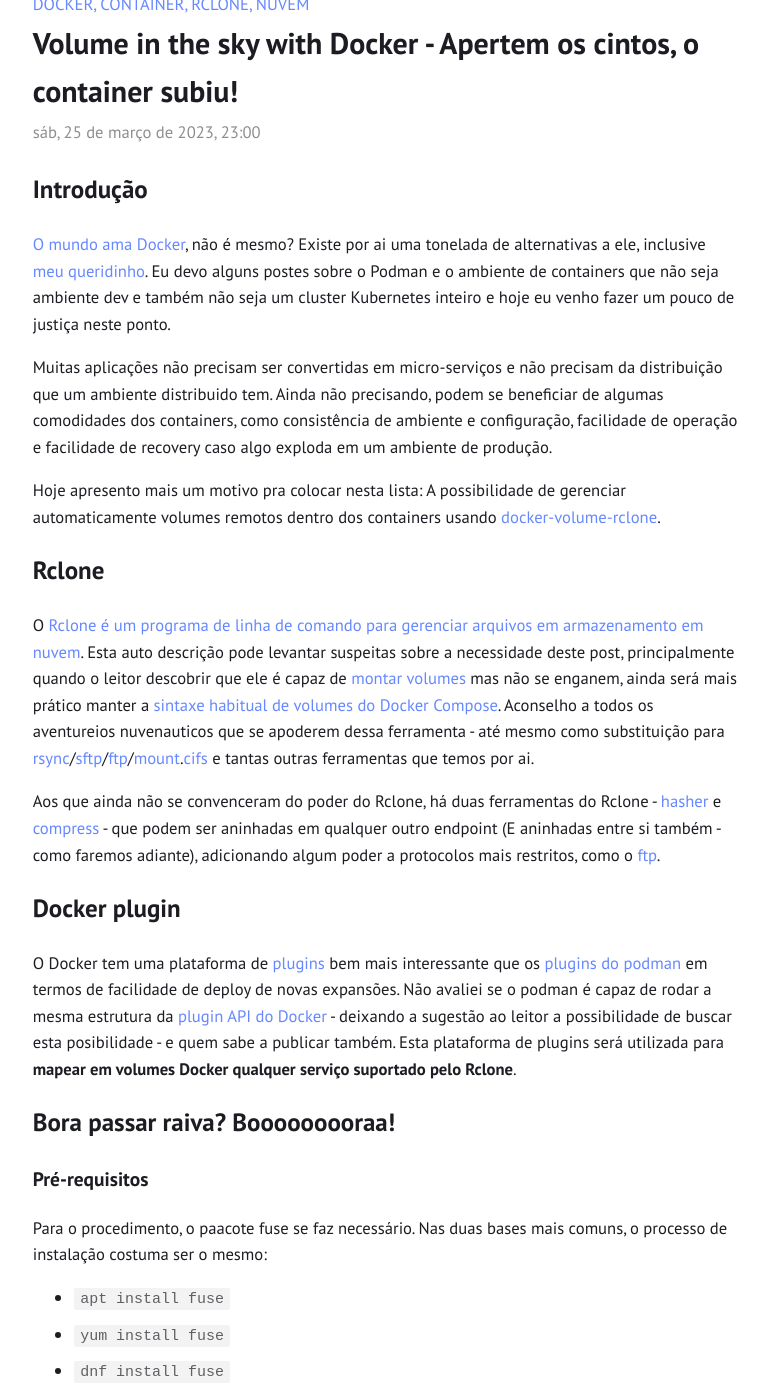
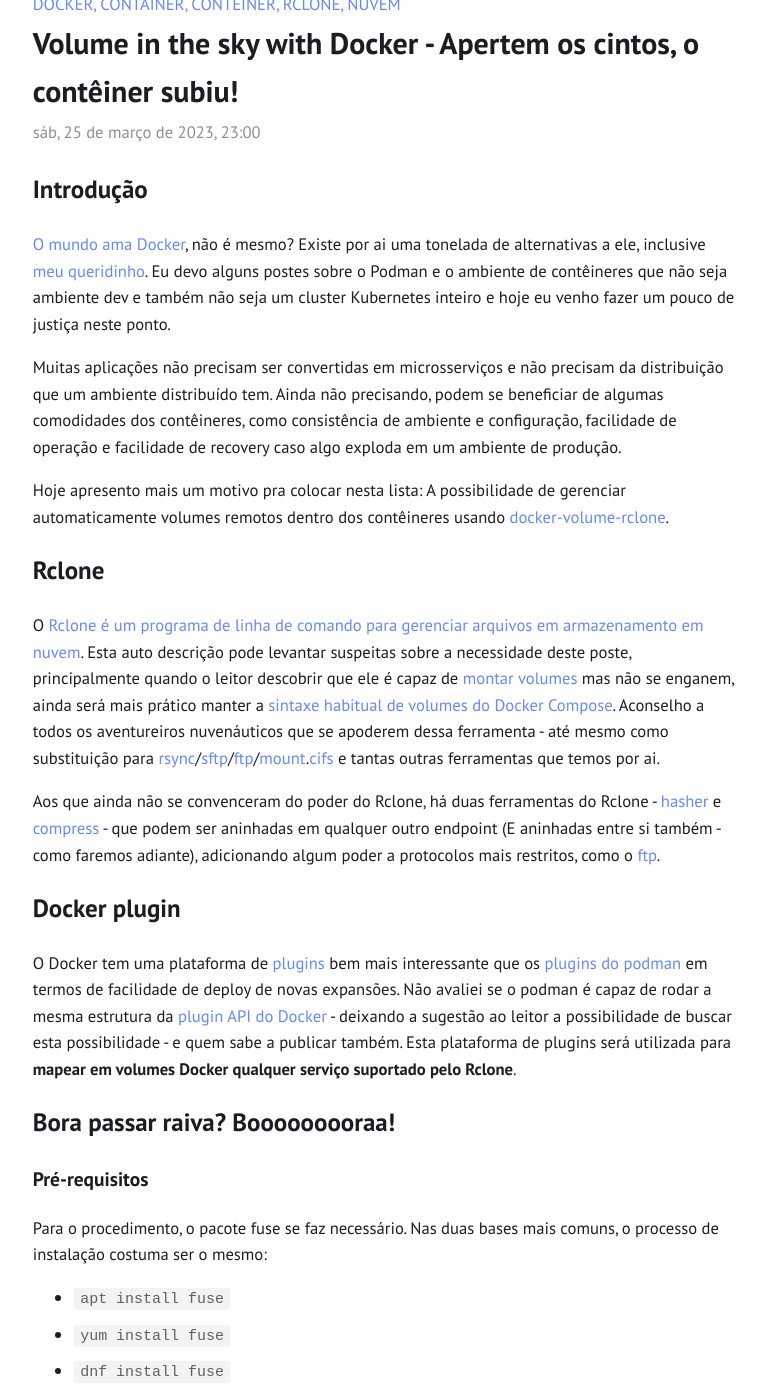
Before and after one commit to leleobhz/leleobhz.github.io, a Jekyll site: the page built from _posts/2023-03-25-Volume-in-the-sky-with-Docker---Apertem-os-cintos,-o-container-subiu!.md, in a window 1280 px wide and 1400 px high, scrolled down 198 px. Shown: the whole window, without its empty margins (254-1022 px from the left). Built offline with Jekyll 4.4.1, drawn with Linux system fonts in a browser that asks for light colours; nearby versions of some CDN libraries; comment, search, counter and statistics services are not loaded; some of the changed text lies outside the part shown.

Commit message:
* Type corrections

````diff
--- a/_posts/2023-03-25-Volume-in-the-sky-with-Docker---Apertem-os-cintos,-o-container-subiu!.md
+++ b/_posts/2023-03-25-Volume-in-the-sky-with-Docker---Apertem-os-cintos,-o-container-subiu!.md
@@ -1,10 +1,10 @@
 ---
-title: "Volume in the sky with Docker - Apertem os cintos, o container subiu!"
+title: "Volume in the sky with Docker - Apertem os cintos, o contêiner subiu!"
 layout: post
 date: 2023-03-25 23:00 -0300
-categories: docker container rclone nuvem
+categories: docker container contêiner rclone nuvem
 vertical: Code
-excerpt: "Com a possibilidade do uso de plugins de volume no Docker, o container aprende a voar pras nuvens com o rclone"
+excerpt: "Com a possibilidade do uso de plugins de volume no Docker, o contêiner aprende a voar pras nuvens com o rclone"
 images:
   - url: /assets/images/volume_in_sky.jpg
     alt: Volume in the sky
@@ -14,27 +14,27 @@
 
 ## Introdução
 
-[O](https://www.docker.com/company/){:target="_blank"} [mundo](https://www.docker.com/blog/inside-look-docker-captains-program/){:target="_blank"} [ama](https://news.itsfoss.com/docker-dropping-free-team-orgs/){:target="_blank"} [Docker](https://www.docker.com/blog/we-apologize-we-did-a-terrible-job-announcing-the-end-of-docker-free-teams/){:target="_blank"}, não é mesmo? Existe por ai uma tonelada de alternativas a ele, inclusive [meu queridinho](https://podman.io/){:target="_blank"}. Eu devo alguns postes sobre o Podman e o ambiente de containers que não seja ambiente dev e também não seja um cluster Kubernetes inteiro e hoje eu venho fazer um pouco de justiça neste ponto.
+[O](https://www.docker.com/company/){:target="_blank"} [mundo](https://www.docker.com/blog/inside-look-docker-captains-program/){:target="_blank"} [ama](https://news.itsfoss.com/docker-dropping-free-team-orgs/){:target="_blank"} [Docker](https://www.docker.com/blog/we-apologize-we-did-a-terrible-job-announcing-the-end-of-docker-free-teams/){:target="_blank"}, não é mesmo? Existe por ai uma tonelada de alternativas a ele, inclusive [meu queridinho](https://podman.io/){:target="_blank"}. Eu devo alguns postes sobre o Podman e o ambiente de contêineres que não seja ambiente dev e também não seja um cluster Kubernetes inteiro e hoje eu venho fazer um pouco de justiça neste ponto.
 
-Muitas aplicações não precisam ser convertidas em micro-serviços e não precisam da distribuição que um ambiente distribuido tem. Ainda não precisando, podem se beneficiar de algumas comodidades dos containers, como consistência de ambiente e configuração, facilidade de operação e facilidade de recovery caso algo exploda em um ambiente de produção.
+Muitas aplicações não precisam ser convertidas em microsserviços e não precisam da distribuição que um ambiente distribuído tem. Ainda não precisando, podem se beneficiar de algumas comodidades dos contêineres, como consistência de ambiente e configuração, facilidade de operação e facilidade de recovery caso algo exploda em um ambiente de produção.
 
-Hoje apresento mais um motivo pra colocar nesta lista: A possibilidade de gerenciar automaticamente volumes remotos dentro dos containers usando [docker-volume-rclone](https://hub.docker.com/r/rclone/docker-volume-rclone){:target="_blank"}.
+Hoje apresento mais um motivo pra colocar nesta lista: A possibilidade de gerenciar automaticamente volumes remotos dentro dos contêineres usando [docker-volume-rclone](https://hub.docker.com/r/rclone/docker-volume-rclone){:target="_blank"}.
 
 ## Rclone
 
-O [Rclone é um programa de linha de comando para gerenciar arquivos em armazenamento em nuvem](https://rclone.org/#about:~:text=Rclone%20is%20a%20command%2Dline%20program%20to%20manage%20files%20on%20cloud%20storage.){:target="_blank"}. Esta auto descrição pode levantar suspeitas sobre a necessidade deste post, principalmente quando o leitor descobrir que ele é capaz de [montar volumes](https://rclone.org/commands/rclone_mount/){:target="_blank"} mas não se enganem, ainda será mais prático manter a [sintaxe habitual de volumes do Docker Compose](https://docs.docker.com/compose/compose-file/compose-file-v3/#volumes){:target="_blank"}. Aconselho a todos os aventureios nuvenauticos que se apoderem dessa ferramenta - até mesmo como substituição para [rsync](https://rclone.org/commands/rclone_sync/){:target="_blank"}/[sftp](https://rclone.org/sftp/){:target="_blank"}/[ftp](https://rclone.org/ftp/){:target="_blank"}/[mount](https://rclone.org/commands/rclone_mount/){:target="_blank"}.[cifs](https://rclone.org/smb/){:target="_blank"} e tantas outras ferramentas que temos por ai.
+O [Rclone é um programa de linha de comando para gerenciar arquivos em armazenamento em nuvem](https://rclone.org/#about:~:text=Rclone%20is%20a%20command%2Dline%20program%20to%20manage%20files%20on%20cloud%20storage.){:target="_blank"}. Esta auto descrição pode levantar suspeitas sobre a necessidade deste poste, principalmente quando o leitor descobrir que ele é capaz de [montar volumes](https://rclone.org/commands/rclone_mount/){:target="_blank"} mas não se enganem, ainda será mais prático manter a [sintaxe habitual de volumes do Docker Compose](https://docs.docker.com/compose/compose-file/compose-file-v3/#volumes){:target="_blank"}. Aconselho a todos os aventureiros nuvenáuticos que se apoderem dessa ferramenta - até mesmo como substituição para [rsync](https://rclone.org/commands/rclone_sync/){:target="_blank"}/[sftp](https://rclone.org/sftp/){:target="_blank"}/[ftp](https://rclone.org/ftp/){:target="_blank"}/[mount](https://rclone.org/commands/rclone_mount/){:target="_blank"}.[cifs](https://rclone.org/smb/){:target="_blank"} e tantas outras ferramentas que temos por ai.
 
 Aos que ainda não se convenceram do poder do Rclone, há duas ferramentas do Rclone - [hasher](https://rclone.org/hasher/){:target="_blank"} e [compress](https://rclone.org/compress/){:target="_blank"} - que podem ser aninhadas em qualquer outro endpoint (E aninhadas entre si também - como faremos adiante), adicionando algum poder a protocolos mais restritos, como o [ftp](https://rclone.org/ftp/){:target="_blank"}.
 
 ## Docker plugin
 
-O Docker tem uma plataforma de [plugins](https://docs.docker.com/engine/extend/){:target="_blank"} bem mais interessante que os [plugins do podman](https://github.com/containers/common/blob/main/docs/containers.conf.5.md#:~:text=A%20table%20of%20all%20the%20enabled%20volume%20plugins%20on%20the%20system.%20Volume%20plugins%20can%20be%20used%20as%20the%20backend%20for%20Podman%20named%20volumes.%20Individual%20plugins%20are%20specified%20below%2C%20as%20a%20map%20of%20the%20plugin%20name%20(what%20the%20plugin%20will%20be%20called)%20to%20its%20path%20(filepath%20of%20the%20plugin%27s%20unix%20socket).){:target="_blank"} em termos de facilidade de deploy de novas expansões. Não avaliei se o podman é capaz de rodar a mesma estrutura da [plugin API do Docker](https://docs.docker.com/engine/extend/plugin_api/){:target="_blank"} - deixando a sugestão ao leitor a possibilidade de buscar esta posibilidade - e quem sabe a publicar também. Esta plataforma de plugins será utilizada para __mapear em volumes Docker qualquer serviço suportado pelo Rclone__.
+O Docker tem uma plataforma de [plugins](https://docs.docker.com/engine/extend/){:target="_blank"} bem mais interessante que os [plugins do podman](https://github.com/containers/common/blob/main/docs/containers.conf.5.md#:~:text=A%20table%20of%20all%20the%20enabled%20volume%20plugins%20on%20the%20system.%20Volume%20plugins%20can%20be%20used%20as%20the%20backend%20for%20Podman%20named%20volumes.%20Individual%20plugins%20are%20specified%20below%2C%20as%20a%20map%20of%20the%20plugin%20name%20(what%20the%20plugin%20will%20be%20called)%20to%20its%20path%20(filepath%20of%20the%20plugin%27s%20unix%20socket).){:target="_blank"} em termos de facilidade de deploy de novas expansões. Não avaliei se o podman é capaz de rodar a mesma estrutura da [plugin API do Docker](https://docs.docker.com/engine/extend/plugin_api/){:target="_blank"} - deixando a sugestão ao leitor a possibilidade de buscar esta possibilidade - e quem sabe a publicar também. Esta plataforma de plugins será utilizada para __mapear em volumes Docker qualquer serviço suportado pelo Rclone__.
 
 ## Bora passar raiva? Booooooooraa!
 
 ### Pré-requisitos
 
-Para o procedimento, o paacote fuse se faz necessário. Nas duas bases mais comuns, o processo de instalação costuma ser o mesmo:
+Para o procedimento, o pacote fuse se faz necessário. Nas duas bases mais comuns, o processo de instalação costuma ser o mesmo:
 
 * `apt install fuse`
 * `yum install fuse`
@@ -76,15 +76,15 @@
 
 ### Configurando os serviços
 
-A pasta onde o Rclone instala seu arquivo de config é a `/var/lib/docker-plugins/rclone/config/` e a configuração do Rclone é gerada pelo comando [`rclone config`](https://rclone.org/commands/rclone_config/). Juntando as duas coisas com um container pra configurar o Rclone (Afinal, pra que motivo iremos instalar via gerenciador de pacotes?), fica da seguinte forma:
+A pasta onde o Rclone instala seu arquivo de config é a `/var/lib/docker-plugins/rclone/config/` e a configuração do Rclone é gerada pelo comando [`rclone config`](https://rclone.org/commands/rclone_config/). Juntando as duas coisas com um contêiner pra configurar o Rclone (Afinal, pra que motivo iremos instalar via gerenciador de pacotes?), fica da seguinte forma:
 
 ```bash
-# Container para configurar o Rclone
+# Contêiner para configurar o Rclone
 
 docker run -it --rm --name rclone_config -v /var/lib/docker-plugins/rclone/config/:/config/rclone rclone/rclone config
 ```
 
-Nesta altura do campeonato, já fica posto que é possível usar variações do comando acima para fazer qualquer operação fora dos containers envolvendo os serviços configurados para os volumes do Docker, como por exemplo:
+Nesta altura do campeonato, já fica posto que é possível usar variações do comando acima para fazer qualquer operação fora dos contêineres envolvendo os serviços configurados para os volumes do Docker, como por exemplo:
 
 ```bash
 # Vamos listar os arquivos do serviço brasil_bagunca:
@@ -129,7 +129,7 @@
 
 ### Forjando um _docker-compose.yml_
 
-E chega a hora de juntar isso em uma configuração útil. Para manter os serviços o mais modular possível, utilizei o agendador [Ofelia](https://github.com/mcuadros/ofelia) - um sistema construído em Go que permite utilizar labels do Docker para parametrizar o agendador. O container [MariaDB](https://hub.docker.com/_/mariadb) é padrão e só tem a mais uma pasta de backup que será mapeada para o volume criado com o driver _rclone_. As rotinas e configurações do _job-exec_ podem ser consultadas [aqui](https://github.com/mcuadros/ofelia/blob/master/docs/jobs.md). Para os entendidos de _cron_ e _mysql_, os comandos serão intuitovos e não explicados neste artigo para não desviar demais.
+E chega a hora de juntar isso em uma configuração útil. Para manter os serviços o mais modular possível, utilizei o agendador [Ofelia](https://github.com/mcuadros/ofelia) - um sistema construído em Go que permite utilizar labels do Docker para parametrizar o agendador. O contêiner [MariaDB](https://hub.docker.com/_/mariadb) é padrão e só tem a mais uma pasta de backup que será mapeada para o volume criado com o driver _rclone_. As rotinas e configurações do _job-exec_ podem ser consultadas [aqui](https://github.com/mcuadros/ofelia/blob/master/docs/jobs.md). Para os entendidos de _cron_ e _mysql_, os comandos serão intuitivos e não explicados neste artigo para não desviar do tema do artigo.
 
 {% highlight yaml linenos %}
 version: '3.8'
@@ -180,11 +180,11 @@
 
 ## Conclusão
 
-Este artigo visa mostrar o poder dos plugins do Docker e também indicar o poderoso _Rclone_. Os dois juntos podem ser uma excelente ferramenta para quem está convertendo estruturas on premisse sem containers para containers em qualquer formato - sem necessariamente mudar os paradígmas da solução existente.
+Este artigo visa mostrar o poder dos plugins do Docker e também indicar o poderoso _Rclone_. Os dois juntos podem ser uma excelente ferramenta para quem está convertendo estruturas on premisse legadas para contêineres em qualquer formato - sem necessariamente mudar os paradigmas da solução existente.
 
 Caso tenha dúvidas, sugestões ou alguma observação, dá um toque nos comentários abaixo ou nas redes sociais no menu acima!
 
-E nunca se esqueça, se for [fultonar](https://metalgear.fandom.com/wiki/Fulton_surface-to-air_recovery_system) um container, segure-se bem e aproveite a viagem!
+E nunca se esqueça, se for [fultonar](https://metalgear.fandom.com/wiki/Fulton_surface-to-air_recovery_system) um contêiner, segure-se bem e aproveite a viagem!
 
 ![Metal Gear Auto Extração via Fulton](/assets/images/mgs_fulton.jpg)
 
````
Also changed, not shown: other parts of _posts/2023-03-25-Volume-in-the-sky-with-Docker---Apertem-os-cintos,-o-container-subiu!.md (+1 -1 lines).
